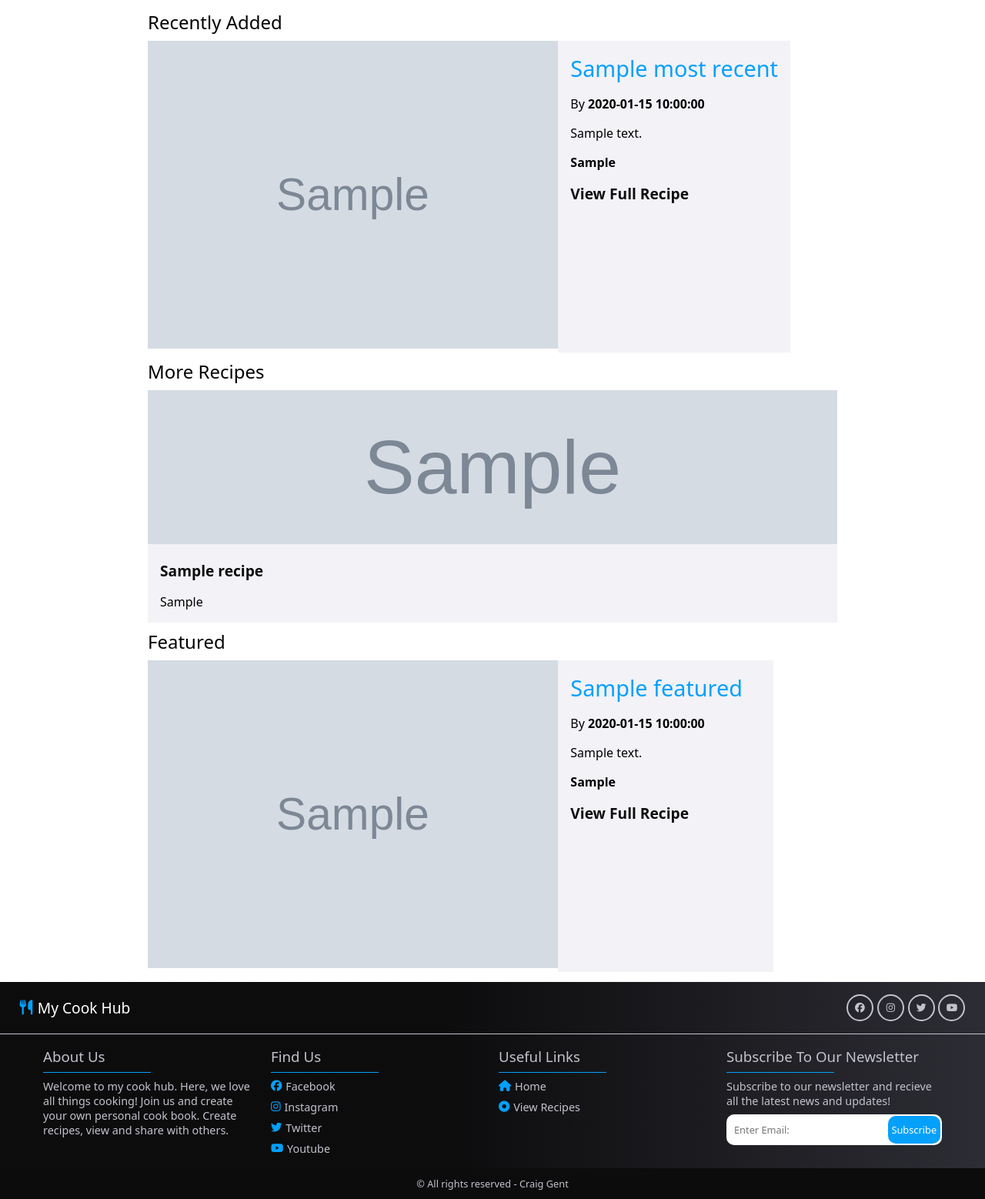
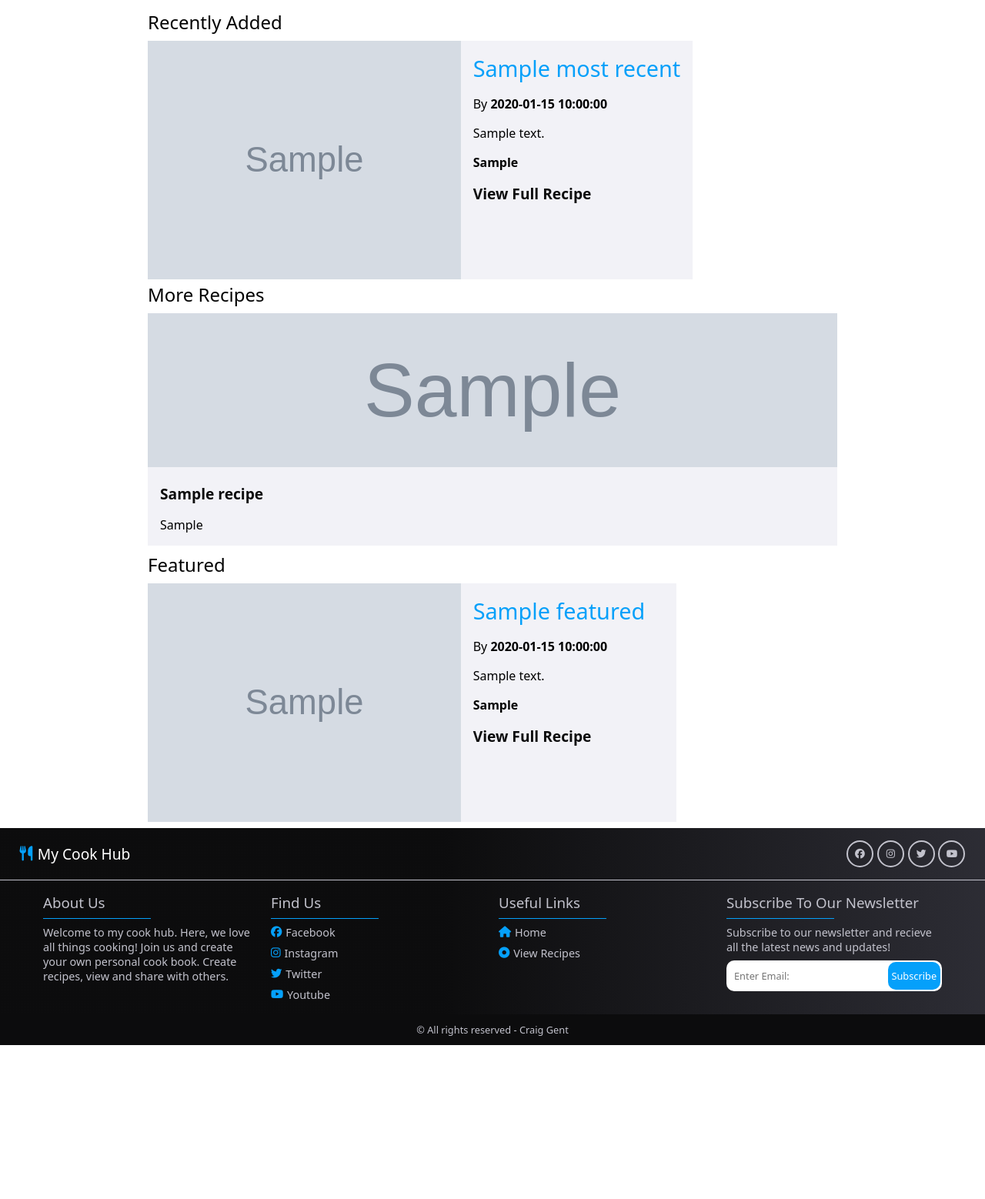
Before and after one commit to Genty83/My-Cook-Hub, a Python web app: template src/templates/home.html in a window 1280 px wide. Shown: the part 649-2207 px from the top of the page at 77% size. After the commit the page ends 2007 px from the top, so only its background shows below. Run offline with Jinja, Linux system fonts and the light colour scheme; the template is opened without the code that fills it: most values are stand-ins (such as "Sample title", 1, 10 or a date in 2020); grey boxes marked "Sample" are stand-in pictures.

Commit message:
Small style change to card

```diff
--- a/src/static/css/style.css
+++ b/src/static/css/style.css
@@ -403,10 +403,11 @@ strong {
 .card-large {
     display: grid;
     grid-template-columns: repeat(auto-fit, minmax(280px, max-content));
+    height: max-content;
 }
 .card-large-img {
     width: 100%;
-    height: 400px;
+    height: 100%;
     object-fit: cover;
 }
 .card-large-content {
```
